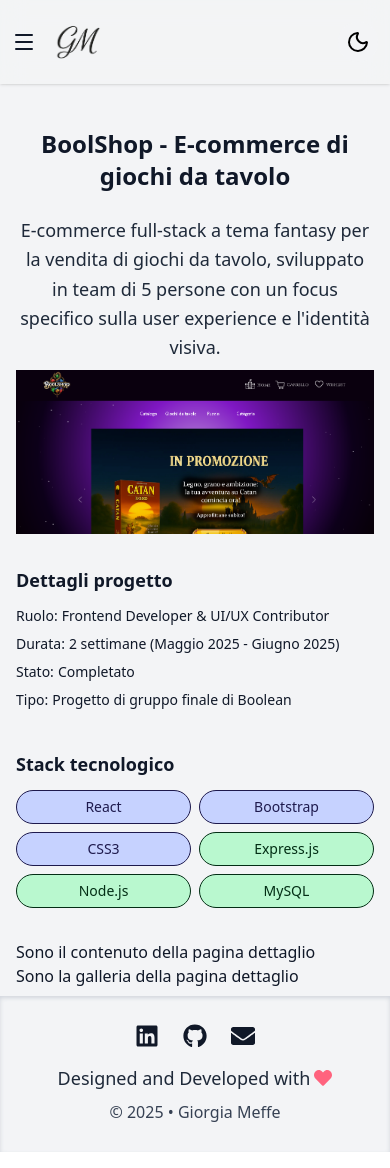
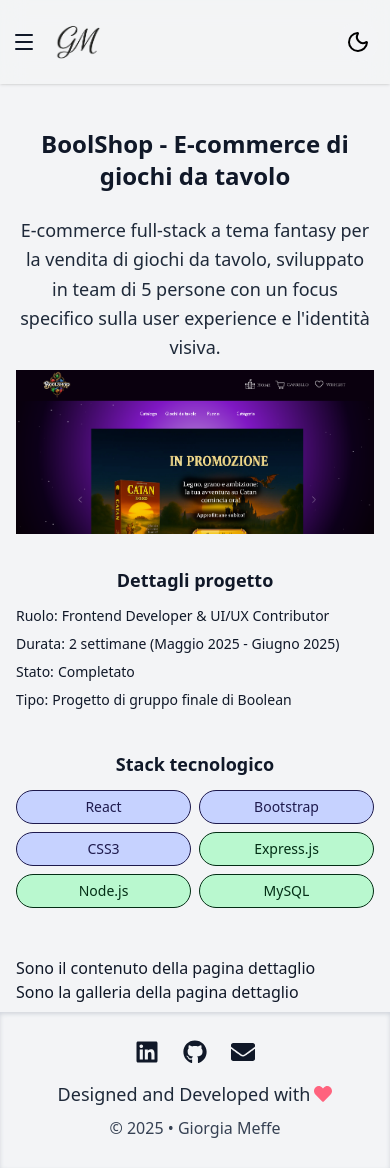
Before and after one commit to giorgiameffe/giorgiameffe-portfolio, a React (Vite) app: page /projects/bool-shop in a window 390 px wide. Built offline with nearby package versions, Linux system fonts and the light colour scheme; a web font is replaced by a local one.

Commit message:
feat: fix responsivity

```diff
--- a/src/components/ProjectDetailInfoBar.tsx
+++ b/src/components/ProjectDetailInfoBar.tsx
@@ -31,11 +31,11 @@ const ProjectDetailInfoBar: React.FC<InfoBarProps> = ({
 
     return (
 
-        <div className="grid grid-cols-1 md:grid-cols-2 gap-10 mb-8">
+        <div className="grid grid-cols-1 md:grid-cols-2 gap-10 mb-12">
 
             {/* Sezione dettagli del progetto */}
             <section>
-                <h2 className="text-lg font-semibold mb-3">Dettagli progetto</h2>
+                <h2 className="text-lg font-semibold mb-3 text-center md:text-start">Dettagli progetto</h2>
                 <ul className="space-y-2 text-sm">
                     <li>
                         <span className="font-medium mr-1">Ruolo:</span>
@@ -58,7 +58,7 @@ const ProjectDetailInfoBar: React.FC<InfoBarProps> = ({
 
             {/* Stack tecnologico */}
             <section>
-                <h2 className="text-lg font-semibold mb-3">Stack tecnologico</h2>
+                <h2 className="text-lg font-semibold mb-3 text-center md:text-start">Stack tecnologico</h2>
                 <ul className="grid grid-cols-2 gap-2">
                     {technologies.map(t => (
                         <li
```
